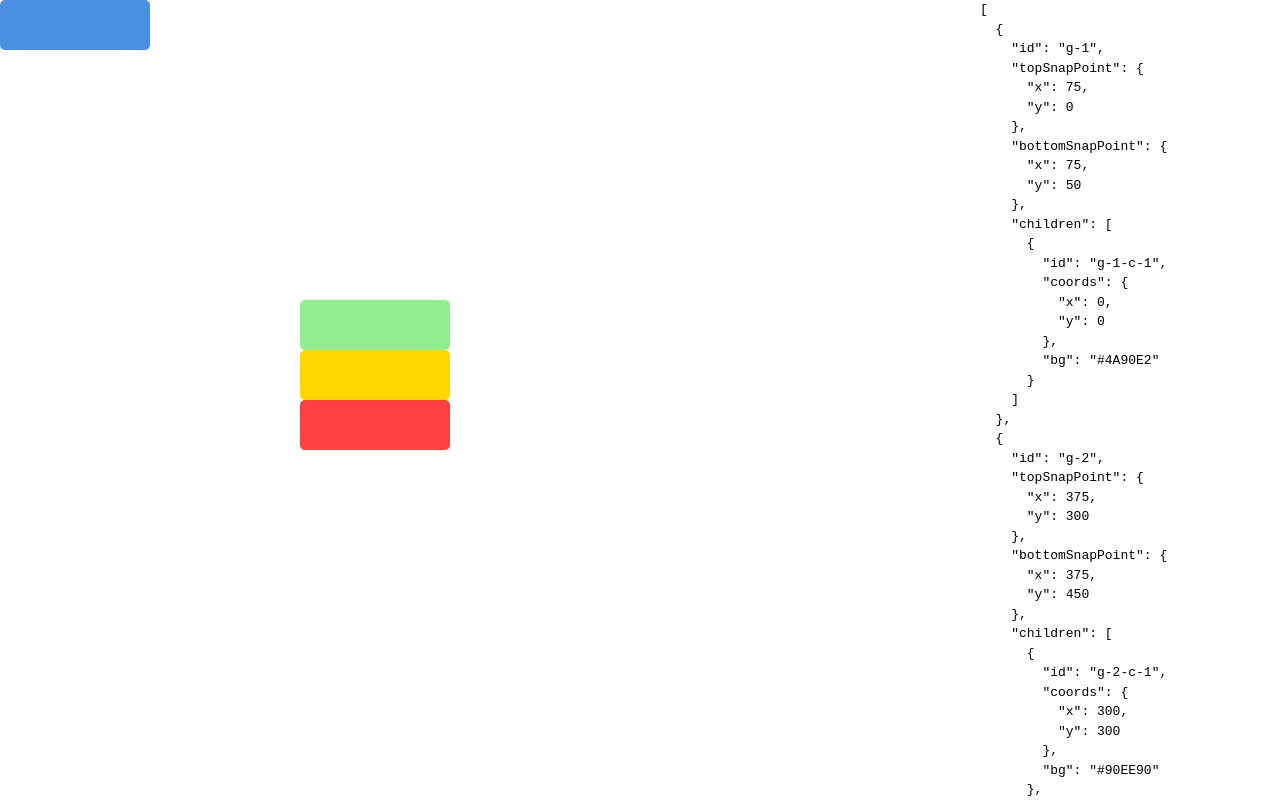
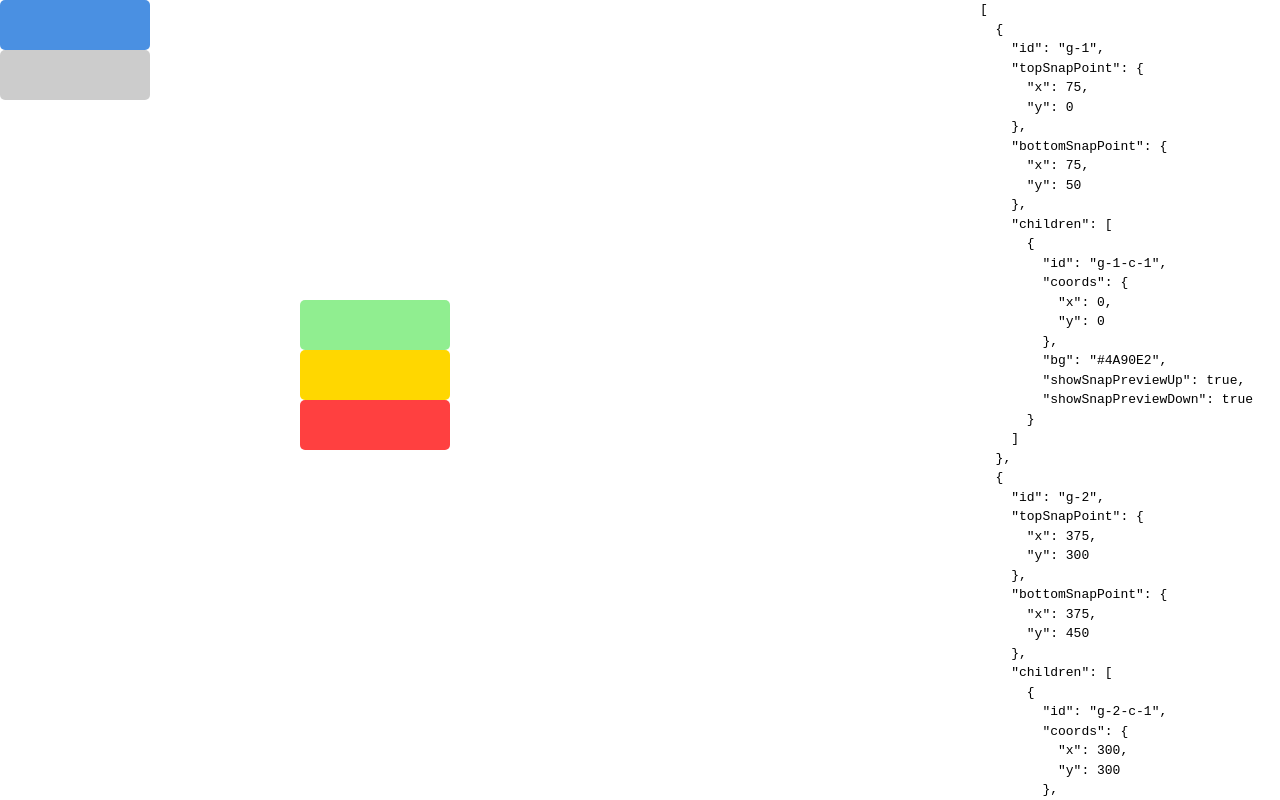
Before and after one commit to ssdrum/drag-boxes-sandbox, a React (Vite) app: page / in a window 1280 px wide. Shown: the top 800 px of the page. Built offline with nearby package versions, Linux system fonts and the light colour scheme.

Commit message:
Add preview shadows to boxes

```diff
--- a/src/App.tsx
+++ b/src/App.tsx
@@ -14,6 +14,8 @@ const initialGroups: GroupType[] = [
         id: "g-1-c-1",
         coords: { x: 0, y: 0 },
         bg: "#4A90E2",
+        showSnapPreviewUp: true,
+        showSnapPreviewDown: true,
       },
     ],
   },
@@ -26,16 +28,22 @@ const initialGroups: GroupType[] = [
         id: "g-2-c-1",
         coords: { x: 300, y: 300 },
         bg: "#90EE90",
+        showSnapPreviewUp: false,
+        showSnapPreviewDown: false,
       },
       {
         id: "g-2-c-2",
         coords: { x: 300, y: 350 },
         bg: "#FFD700",
+        showSnapPreviewUp: false,
+        showSnapPreviewDown: false,
       },
       {
         id: "g-2-c-3",
         coords: { x: 300, y: 400 },
         bg: "#FF4040",
+        showSnapPreviewUp: false,
+        showSnapPreviewDown: false,
       },
     ],
   },
--- a/src/Box.tsx
+++ b/src/Box.tsx
@@ -1,5 +1,4 @@
 import { useDraggable } from "@dnd-kit/core";
-import { CSS } from "@dnd-kit/utilities";
 import { BOX_HEIGHT, BOX_WIDTH } from "./consts";
 
 interface Props {
@@ -7,10 +6,19 @@ interface Props {
   top: number;
   left: number;
   bg: string;
+  showSnapPreviewUp: boolean;
+  showSnapPreviewDown: boolean;
 }
 
-export default function Box({ id, top, left, bg }: Props) {
-  const { attributes, listeners, setNodeRef, transform } = useDraggable({
+export default function Box({
+  id,
+  top,
+  left,
+  bg,
+  showSnapPreviewUp,
+  showSnapPreviewDown,
+}: Props) {
+  const { attributes, listeners, setNodeRef } = useDraggable({
     id: id,
   });
 
@@ -26,12 +34,40 @@ export default function Box({ id, top, left, bg }: Props) {
   };
 
   return (
+    <>
+      {showSnapPreviewUp && (
+        <div
+          style={{
+            position: "absolute",
+            top: top - BOX_HEIGHT,
+            left: left,
+            height: `${BOX_HEIGHT}px`,
+            width: `${BOX_WIDTH}px`,
+            backgroundColor: "rgba(0,0,0,0.2)",
+            borderRadius: "5px",
+          }}
+        />
+      )}
       <div
         key={id}
         style={style}
         ref={setNodeRef}
         {...listeners}
         {...attributes}
-    ></div>
+      />
+      {showSnapPreviewDown && (
+        <div
+          style={{
+            position: "absolute",
+            top: top + BOX_HEIGHT,
+            left: left,
+            height: `${BOX_HEIGHT}px`,
+            width: `${BOX_WIDTH}px`,
+            backgroundColor: "rgba(0,0,0,0.2)",
+            borderRadius: "5px",
+          }}
+        />
+      )}
+    </>
   );
 }
--- a/src/Canvas.tsx
+++ b/src/Canvas.tsx
@@ -57,9 +57,18 @@ export default function Canvas({ groups, setGroups }: CanvasProps) {
       >
         {groups.map((group) =>
           group.children.map((child) => {
-            const { id, coords, bg } = child;
+            const { id, coords, bg, showSnapPreviewUp, showSnapPreviewDown } =
+              child;
             return (
-              <Box key={id} id={id} top={coords.y} left={coords.x} bg={bg} />
+              <Box
+                key={id}
+                id={id}
+                top={coords.y}
+                left={coords.x}
+                bg={bg}
+                showSnapPreviewUp={showSnapPreviewUp}
+                showSnapPreviewDown={showSnapPreviewDown}
+              />
             );
           }),
         )}
--- a/src/types.ts
+++ b/src/types.ts
@@ -12,4 +12,6 @@ export type Box = {
   id: string;
   coords: Coordinates;
   bg: string;
+  showSnapPreviewUp: boolean;
+  showSnapPreviewDown: boolean;
 };
```
Lines whose indentation alone changed are shown as unchanged.
